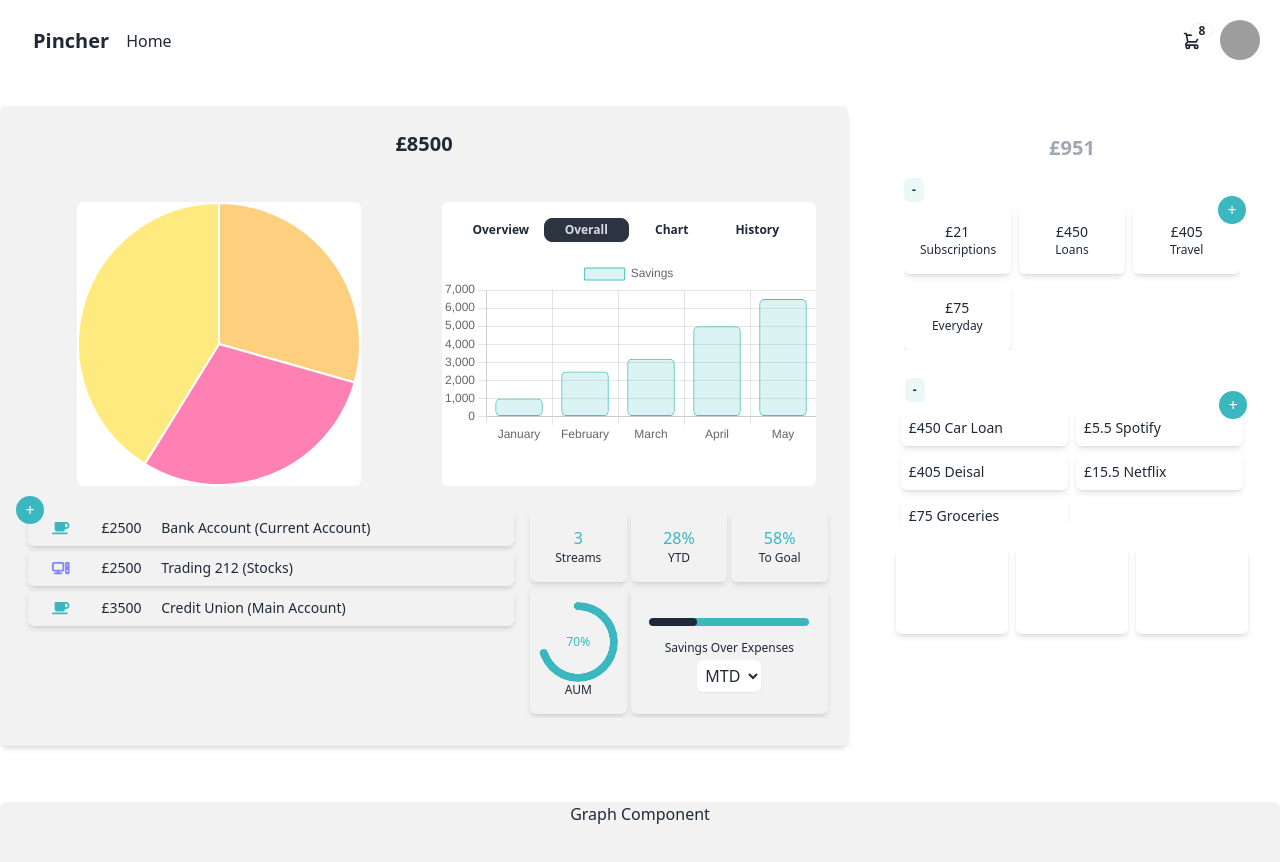
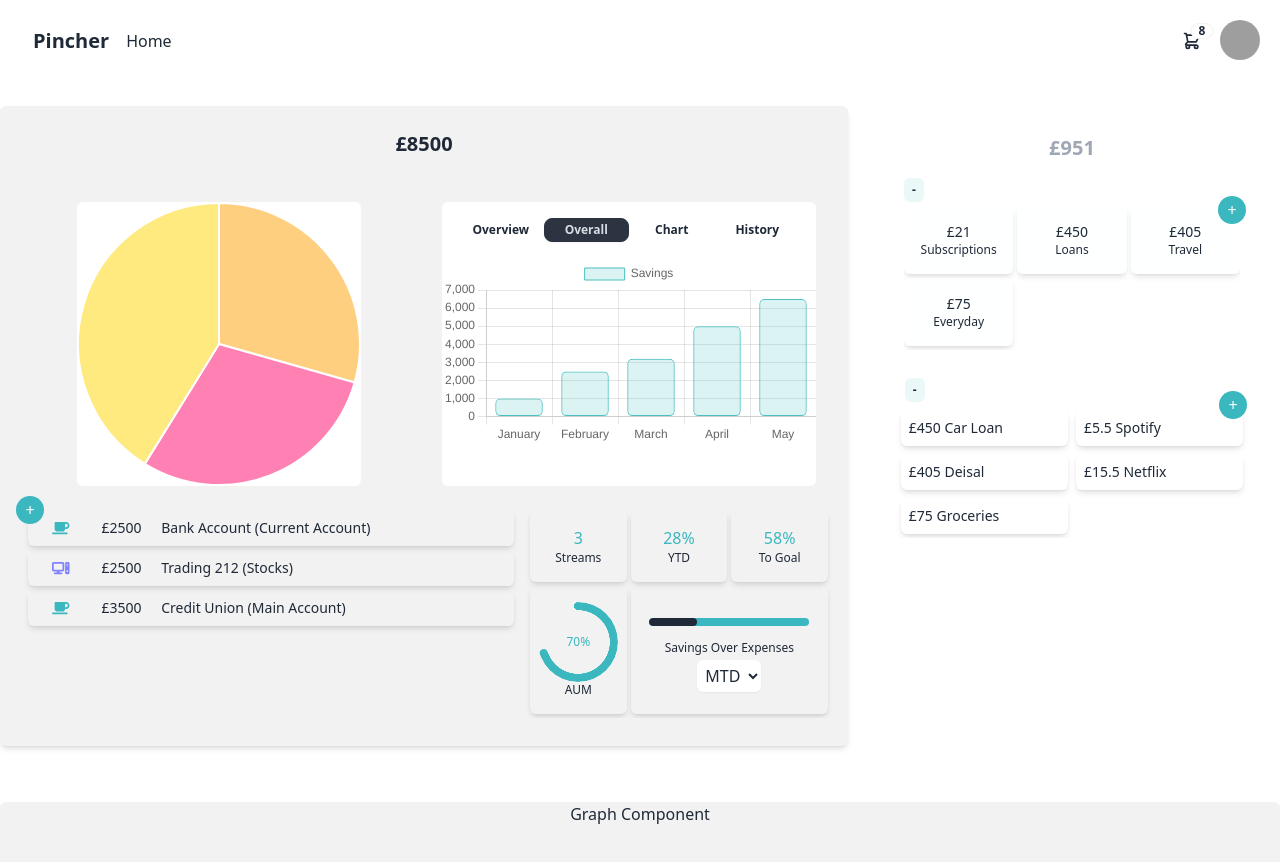
Before and after one commit to JamesBellew/pincher, a React (Vite) app: page / in a window 1280 px wide. Shown: the top 862 px of the page. Built offline with nearby package versions, Linux system fonts and the light colour scheme; grey boxes are pictures that could not be loaded.

Commit message:
got rid of expenses stats compoenent to improve ux/ui

```diff
--- a/src/components/expenses.comp.jsx
+++ b/src/components/expenses.comp.jsx
@@ -132,7 +132,7 @@ function Expenses({
         >
           +
         </button>
-        <div className="grid   overflow-x-hidden overflow-auto max-h-36 grid-cols-3 gap-2 relative ">
+        <div className="grid pb-10  overflow-x-hidden overflow-auto max-h-36 grid-cols-3 gap-1 relative ">
           {expensesCategoriesArray.map((category) => {
             return (
               <div
@@ -140,7 +140,7 @@ function Expenses({
                 className={`p-4
                 ${
                   expenseListCategoryFilter.includes(category.name)
-                    ? "shadow-tahiti/50 shadow-md" // Applied if category.name is in the expenseListCategoryFilter array
+                    ? "border-tahiti/50 shadow-md border-b-2" // Applied if category.name is in the expenseListCategoryFilter array
                     : ""
                 }
                 cursor-pointer hover:bg-base-200 col-span-1 rounded-md bg-base-100/50 shadow-md text-center`}
@@ -397,7 +397,7 @@ function Expenses({
                 return (
                   <span
                     onClick={() => expenseFilterClearHandler(filter)}
-                    className="text-xs my-auto mr-1 hover:bg-tahiti  w-auto hover:text-base-200 cursor-pointer font-thin bg-base-100 px-2 py-1 rounded-md"
+                    className="text-xs my-auto  hover:bg-tahiti  w-auto hover:text-base-200 cursor-pointer font-thin bg-base-100 px-2 py-1 rounded-md"
                   >
                     {filter}
                   </span>
@@ -414,7 +414,7 @@ function Expenses({
         <div
           className={`expensesArrayDiv ${
             !showExpenseListComp ? "shadow-lg p-1" : " "
-          } relative  max-h-36 relative  overflow-auto  w-[90%] mx-auto mt-5`}
+          } relative  max-h-[50%]  relative  overflow-auto  w-[90%] mx-auto mt-5`}
         >
           <div className="w-4/5 mx-5 relative  mb-1 rounded-md flex justify-start">
             <button
@@ -431,7 +431,7 @@ function Expenses({
             {showExpenseListComp && <ExpensesListComp />}
           </div>
         </div>
-        <div className="  mt-6 grid grid-cols-3 gap-2 px-8 ">
+        {/* <div className="  mt-6 grid grid-cols-3 gap-2 px-8 ">
           <div className="col-span-1 cursor-pointer hover:bg-base-100/50 shadow-md text-white text-center py-5 rounded-md">
             <h1>5</h1>
             <p>categories</p>
@@ -444,7 +444,7 @@ function Expenses({
             <h1>15</h1>
             <p>Expenses</p>
           </div>
-        </div>
+        </div> */}
       </div>
     </>
   );
```
